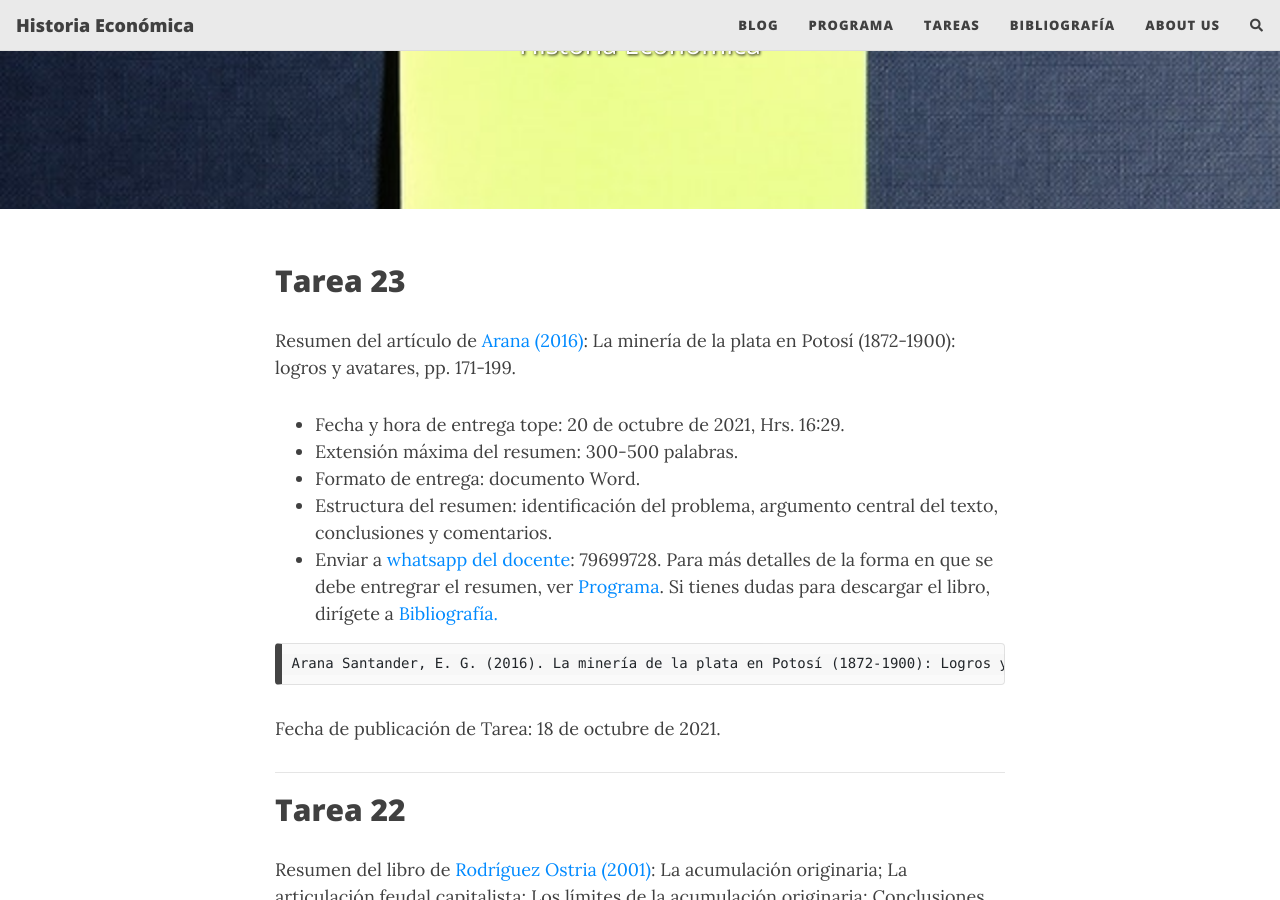
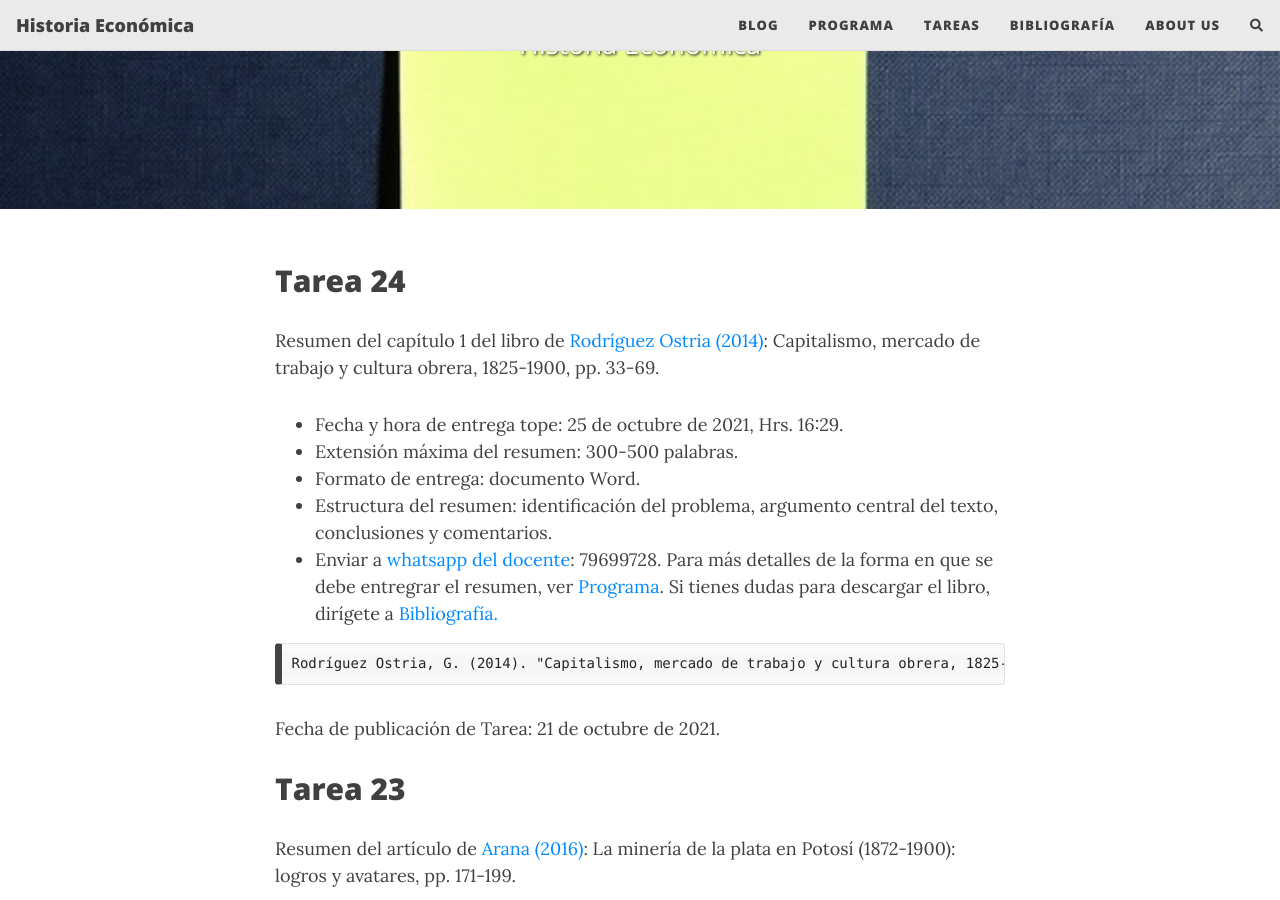
Before and after one commit to NigelCaspa/historiaeconomica, a Jekyll site: the page built from tareas.md, in a window 1280 px wide and 900 px high, scrolled down 336 px. Built offline with Jekyll 4.4.1, drawn with Linux system fonts in a browser that asks for light colours; nearby versions of some CDN libraries; comment, search, counter and statistics services are not loaded.

Commit message:
subo tarea 24

```diff
--- a/tareas.md
+++ b/tareas.md
@@ -6,6 +6,24 @@ cover-img: /assets/img/todo.jpg
 thumbnail-img: /assets/img/todo.jpg
 share-img: /assets/img/todo.jpg
 ---
+## Tarea 24
+Resumen del capítulo 1 del libro de [Rodríguez Ostria (2014)](https://nigelcaspa.github.io/historiaeconomica/pdf/2014_rodríguez-ostria-capitalismo-modernización-resistencia.pdf): Capitalismo, mercado de trabajo y cultura obrera, 1825-1900, pp. 33-69.
+
+
+- Fecha y hora de entrega tope: 25 de octubre de 2021, Hrs. 16:29.
+- Extensión máxima del resumen: 300-500 palabras.
+- Formato de entrega: documento Word.
+- Estructura del resumen: identificación del problema, argumento central del texto, conclusiones y comentarios.
+- Enviar a [whatsapp del docente](79699728): 79699728.
+Para más detalles de la forma en que se debe entregrar el resumen, ver [Programa](programa.md). Si tienes dudas para descargar el libro, dirígete a [Bibliografía.](bibliografia.md)
+
+~~~
+Rodríguez Ostria, G. (2014). "Capitalismo, mercado de trabajo y cultura obrera, 1825-1900". En *Capitalismo, modernización y resistencia popilar, 1825-1952*, CIS - Vicepresidencia del Estado Plurinacional de Bolivia, pp. 33-69.
+~~~
+
+Fecha de publicación de Tarea: 21 de octubre de 2021.
+
+
 ## Tarea 23
 Resumen del artículo de [Arana (2016)](https://nigelcaspa.github.io/historiaeconomica/pdf/2016-bolivia-escenario.pdf): La minería de la plata en Potosí (1872-1900): logros y avatares, pp. 171-199.
 
```
Also changed, not shown: 2 other files.
